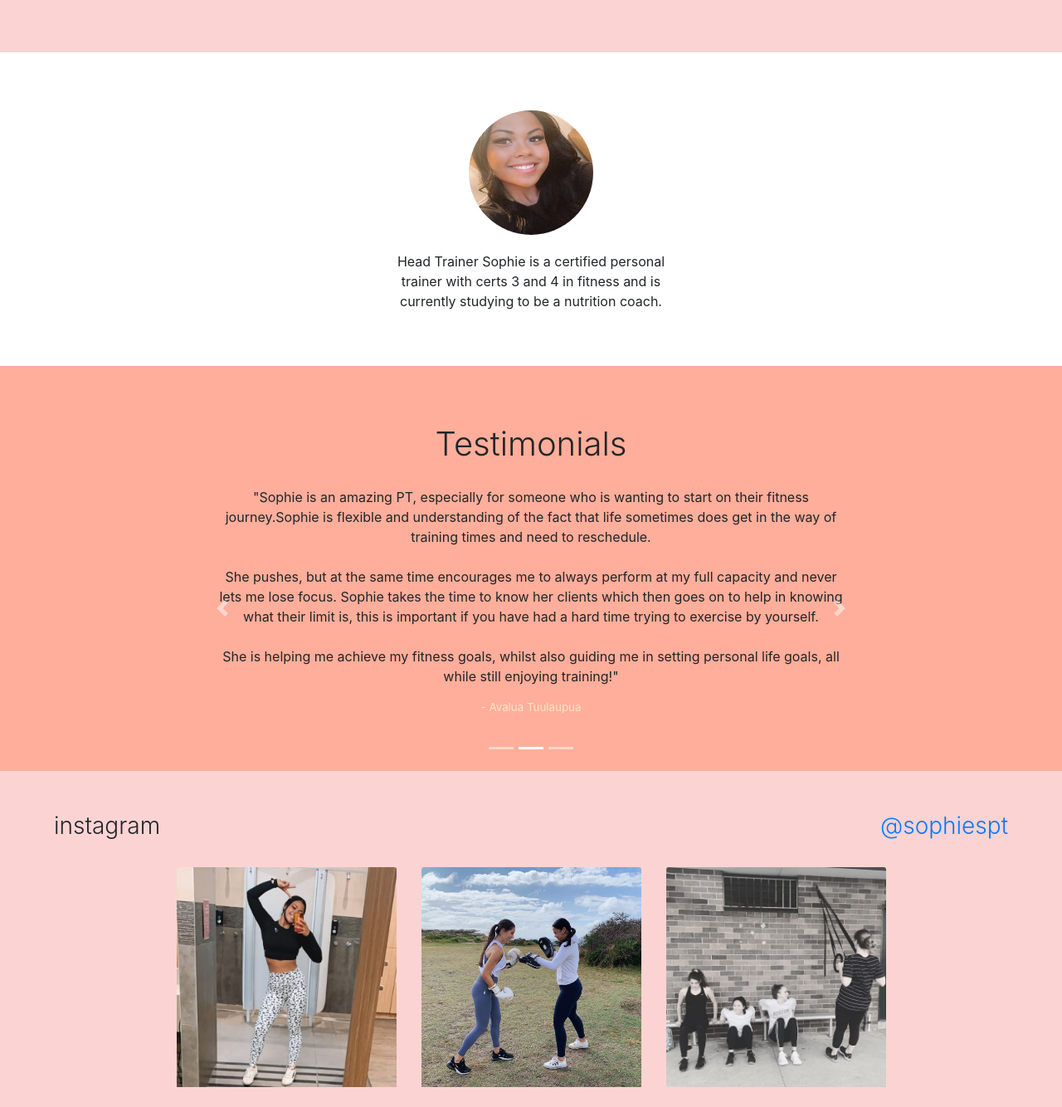
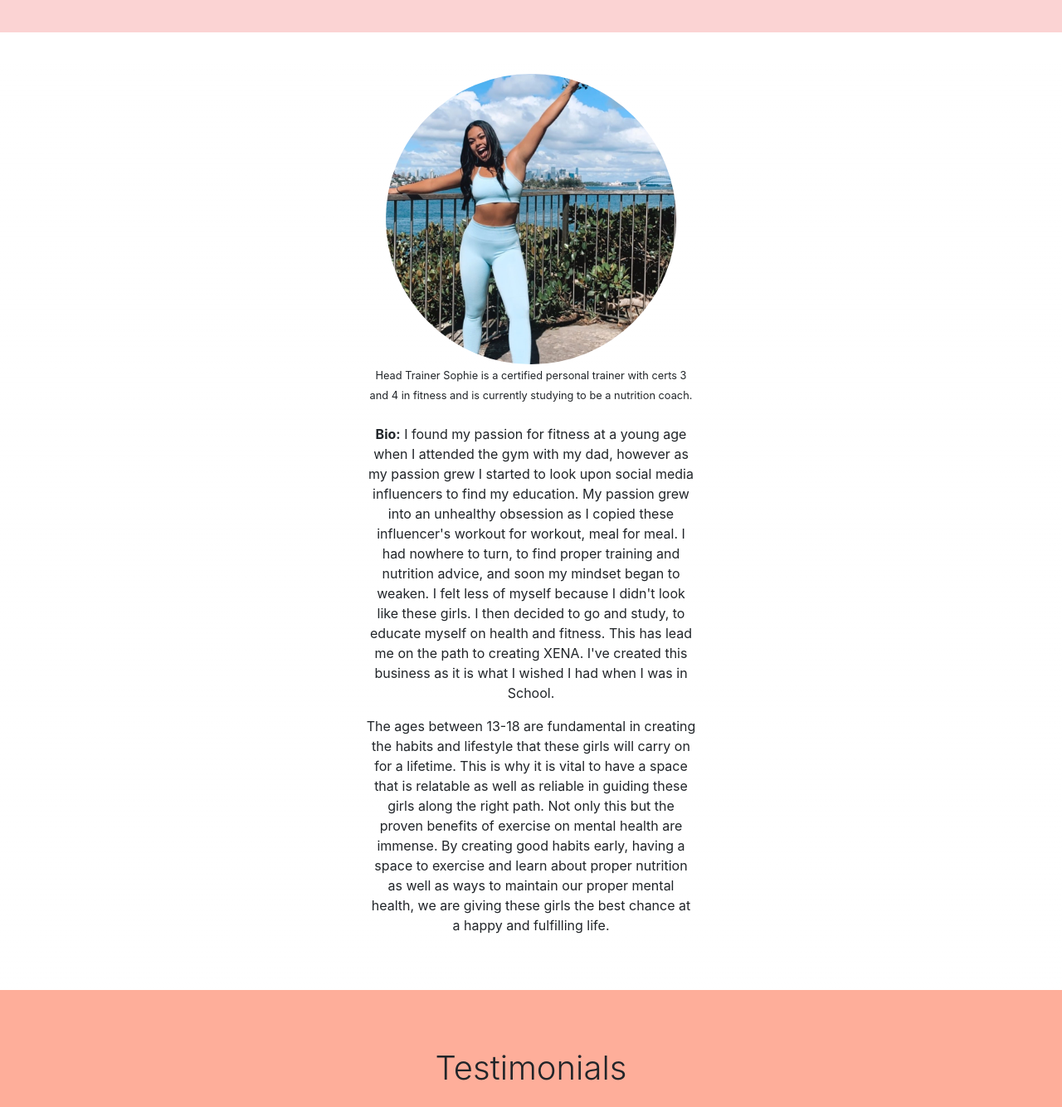
Before and after one commit to maori-viking/xena-movement, a plain HTML site: page index.html in a window 1280 px wide. Shown: the part 1117-2451 px from the top of the page at 83% size. Drawn offline with nearby package versions, Linux system fonts and the light colour scheme.

Commit message:
Changed Sophie's pic, added more AOS animations, added bio to 'about sophie' section

```diff
--- a/css/style.css
+++ b/css/style.css
@@ -1,12 +1,8 @@
 .hero {
   /* background-image: linear-gradient(rgba(255, 255, 255, 0.5), rgba(255, 255, 255, 0.9)), url(../assets/Sophie_Instagram/121977567_129001298648123_254.jpg); */
-
   /* background-image: linear-gradient(rgba(255, 255, 255, 0.5), #FBD3D3), url(../assets/Sophie_Instagram/121977567_129001298648123_254.jpg); */
-
   /* background-image: linear-gradient(rgba(254, 174, 154, 0.5), rgba(254, 174, 154, 0.9)), url(../assets/Sophie_Instagram/121977567_129001298648123_254.jpg); */
-
   background-image: linear-gradient(rgba(255, 255, 255, 0.5), rgba(254, 174, 154, 0.9)), url(../assets/Sophie_Instagram/121977567_129001298648123_254.jpg);
-
   height: 100vh;
   background-size: cover;
   background-position: center;
@@ -15,7 +11,7 @@
 
 section {
   text-align: center;
-  padding: 50px;
+  padding: 50px 0 50px 0;
 }
 
 h1 {
@@ -30,34 +26,16 @@ h1 {
 
 #background {
   position: fixed;
-  top: 400px;
-  left: 0;
-  bottom: 0;
-  right: 0;
+  top: 40vh;
+  width: 100%;
   z-index: -1;
-  overflow: hidden;
   font-size: 100px;
   font-weight: 300 !important;
+  text-align: center;
 }
 
-.fade-in-up {
-  animation: fadeIn ease 3s;
-
-  }
-
-  @keyframes fadeIn {
-  0% {
-    opacity:0;
-    transform: translateY(50px);
-  }
-  100% {
-    opacity:1;
-    transform: translateY();
-  }
-  }
-
 .about-sophie {
-  background-image: linear-gradient(rgba(255, 255, 255, 0.4) 3%, rgba(255, 255, 255, 1));
+  background-image: linear-gradient(rgba(255, 255, 255, 0.3) 3%, rgba(255, 255, 255, 1));
 
 }
 
@@ -65,8 +43,6 @@ h1 {
   height: 100%;
   object-fit: cover;
   padding-bottom: 20px;
-  /* min-width: 250px;
-  min-height: 250px; */
 }
 
 .testimonials {
@@ -79,21 +55,16 @@ h1 {
 }
 
 .headshot {
-  height: 150px;
-  width: 150px;
+  height: 350px;
+  width: 350px;
+  max-height: 70vw;
+  max-width: 70vw;
   border-radius: 50%;
-  margin: 20px;
+  margin: auto;
+  object-fit: cover;
 }
 
 /* Carousel: Move arrows and indicator so that it does not obscure the view of the content. */
-
-.carousel-control-prev {
-  left: -50px
-}
-
-.carousel-control-next {
-  right: -50px
-}
 
 .carousel-indicators {
   bottom: -50px;
@@ -101,9 +72,6 @@ h1 {
 
 /* Instagram Section */
 
-/* .card{
-  margin-bottom: 10px;
-} */
 
 /* Contact Section */
 
--- a/index.html
+++ b/index.html
@@ -14,18 +14,16 @@
   <!-- Latest compiled JavaScript -->
   <script src="https://maxcdn.bootstrapcdn.com/bootstrap/4.5.2/js/bootstrap.min.js"></script>
 
+  <!-- Custom CSS files -->
   <link rel="stylesheet" href="css/style.css" type="text/css">
 
+  <!-- CSS files for the AOS (Animate on Scroll) library -->
   <link rel="stylesheet" href="https://unpkg.com/aos@next/dist/aos.css" />
-
-
-
   <title>Xena | Fitness</title>
 </head>
 
 <body>
-
-  <!-- <nav class="container navbar fixed-top navbar-expand-lg navbar-light bg-light"> -->
+  <!-- Nav bar -->
   <nav class="container navbar fixed-top navbar-expand-lg navbar-light ">
     <a class="navbar-brand" href="#">Xena</a>
     <button class="navbar-toggler" type="button" data-toggle="collapse" data-target="#navbarNav"
@@ -44,7 +42,8 @@
           <a class="nav-link" href="#instagram-feed">Instagram</a>
         </li>
         <li class="nav-item dropdown">
-          <a class="nav-link dropdown-toggle" href="#" id="navbarDropdown" role="button" data-toggle="dropdown" aria-haspopup="true" aria-expanded="false">
+          <a class="nav-link dropdown-toggle" href="#" id="navbarDropdown" role="button" data-toggle="dropdown"
+            aria-haspopup="true" aria-expanded="false">
             Contact
           </a>
           <div class="dropdown-menu" aria-labelledby="navbarDropdown">
@@ -59,12 +58,13 @@
     </div>
   </nav>
 
+  <!-- Hero section -->
   <section class="hero">
     <div class="container">
-
     </div>
   </section>
 
+  <!-- About 'Xena' section -->
   <section class="xena">
     <div class="container col-sm-4" data-aos="fade-up">
       <h1>Xena</h1>
@@ -74,18 +74,40 @@
     </div>
   </section>
 
+  <!-- About Sophie section -->
   <section class="about-sophie" id="about-sophie">
     <!-- Background Div -->
-    <div id="background">
+    <div id="background" data-aos="fade-in" data-aos-offset="-600" data-aos-duration="1300" data-aos-delay="50">
       Meet Sophie
     </div>
     <div class="container col-md-4" data-aos="fade-up">
-      <img src="assets/Sophie_Instagram/headshot.jpg" alt="Sophie_Headshot" class="headshot">
-      <p>Head Trainer Sophie is a certified personal trainer with certs 3 and 4 in fitness and is currently studying to
-        be a nutrition coach.</p>
+      <img src="assets/Sophie_Instagram/Sophie-Happy.jpg" alt="Sophie_Headshot" class="headshot">
+      <br>
+      <small>Head Trainer Sophie is a certified personal trainer with certs 3 and 4 in fitness and is currently studying to
+        be a nutrition coach.
+      </small>
+
+      <br />
+      <br />
+      <p><strong>Bio:</strong> I found my passion for fitness at a young age when I attended the gym with my dad, however as my passion grew I
+        started to look upon social media influencers to find my education.
+        My passion grew into an unhealthy obsession as I copied these influencer's workout for workout, meal for meal. I
+        had nowhere to turn, to find proper training and nutrition advice, and soon my mindset began to weaken.
+        I felt less of myself because I didn't look like these girls. I then decided to go and study, to educate myself
+        on health and fitness. This has lead me on the path to creating XENA. I've created this business as it is what I
+        wished I had when I was in School.
+      </p>
+      <p>The ages between 13-18 are fundamental in creating the habits and lifestyle that these girls will carry on for
+        a lifetime. This is why it is vital to have a space that is relatable as well as reliable in guiding these
+        girls along the right path.
+        Not only this but the proven benefits of exercise on mental health are immense. By creating good habits early,
+        having a space to exercise and learn about proper nutrition as well as ways to maintain our proper mental
+        health, we are giving these girls the best chance at a happy and fulfilling life.
+      </p>
     </div>
   </section>
 
+  <!-- Testimonial section -->
   <section class="testimonials" id="testimonials">
     <div class="container col-md-8">
       <h1>Testimonials</h1>
@@ -184,6 +206,7 @@
 
   </section>
 
+  <!-- Instagram section -->
   <section class="instagram-feed" id="instagram-feed">
     <div class="container-fluid">
       <div class="row">
@@ -193,7 +216,7 @@
       </div>
       <br />
 
-      <div class="row justify-content-center">
+      <div class="row justify-content-center" data-aos="zoom-in" data-aos-duration="2000" data-aos-delay="100">
         <div class="col-lg-3 col-sm-4">
           <a href="https://www.instagram.com/p/CGl3PPHplhA/?igshid=13c1u3apke8q2"><img class="card-img insta-pic"
               src="../assets/Sophie_Instagram/122040502_7183465.jpg"></a>
@@ -213,6 +236,7 @@
     </div>
   </section>
 
+  <!-- Contact section -->
   <section class="contact" id="contact">
     <div class="container col-md-8">
       <h1>Contact Me</h1>
@@ -233,6 +257,7 @@
     </div>
   </section>
 
+  <!-- Footer -->
   <section class="footer">
     <div class="container">
       <p>
@@ -240,20 +265,25 @@
         <span class="d-none d-sm-block">Call or txt us on: 0499568418</span>
         <span class="d-block d-sm-none"><a class="col-sm-12 btn btn-submit" href="tel:+61499568418">Call Now</a></span>
         <br />
-          <span class="d-block d-sm-none"><a class="col-sm-12 btn btn-submit" href="sms:+61499568418?body=Hi%20Sophie%2C%20I%27t%20like%20to%20get%20in%20touch%20about%20a%20consultation%20at%20your%20earliest%20convenience%20thank%20you%20my%20name%20is%20...">Or Text Us</a></span>
+        <span class="d-block d-sm-none"><a class="col-sm-12 btn btn-submit"
+            href="sms:+61499568418?body=Hi%20Sophie%2C%20I%27d%20like%20to%20get%20in%20touch%20with%20you%20about%20a%20consultation%20at%20your%20earliest%20convenience%2C%20my%20name%20is%20...">Or
+            Text Us</a></span>
         &#169<span id="date"></span>
         Xena Movement, All rights included.
       </p>
     </div>
   </section>
 
+  <!-- Small JS script to programatically change the date in the footer for copywrite -->
   <script>
-    n =  new Date();
+    n = new Date();
     y = n.getFullYear();
     document.getElementById("date").innerHTML = y;
   </script>
 
+  <!-- Adding the AOS (Animate on Scroll) library -->
   <script src="https://unpkg.com/aos@next/dist/aos.js"></script>
+  <!-- Initializing AOS with default parameters -->
   <script>
     AOS.init({
       offset: 120, // offset (in px) from the original trigger point
@@ -264,5 +294,4 @@
   </script>
 
 </body>
-
 </html>
```
Also changed, not shown: assets/Sophie_Instagram/Sophie-Happy.jpg (added). Lines whose indentation alone changed are shown as unchanged.
